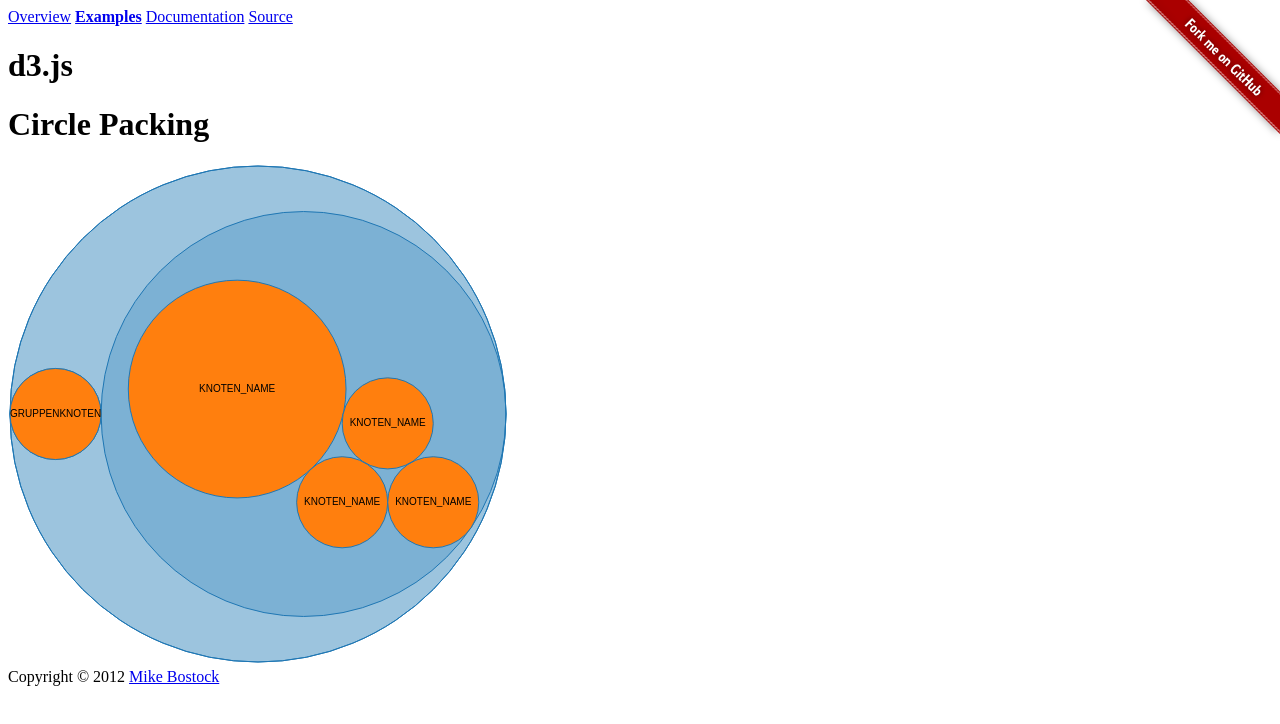
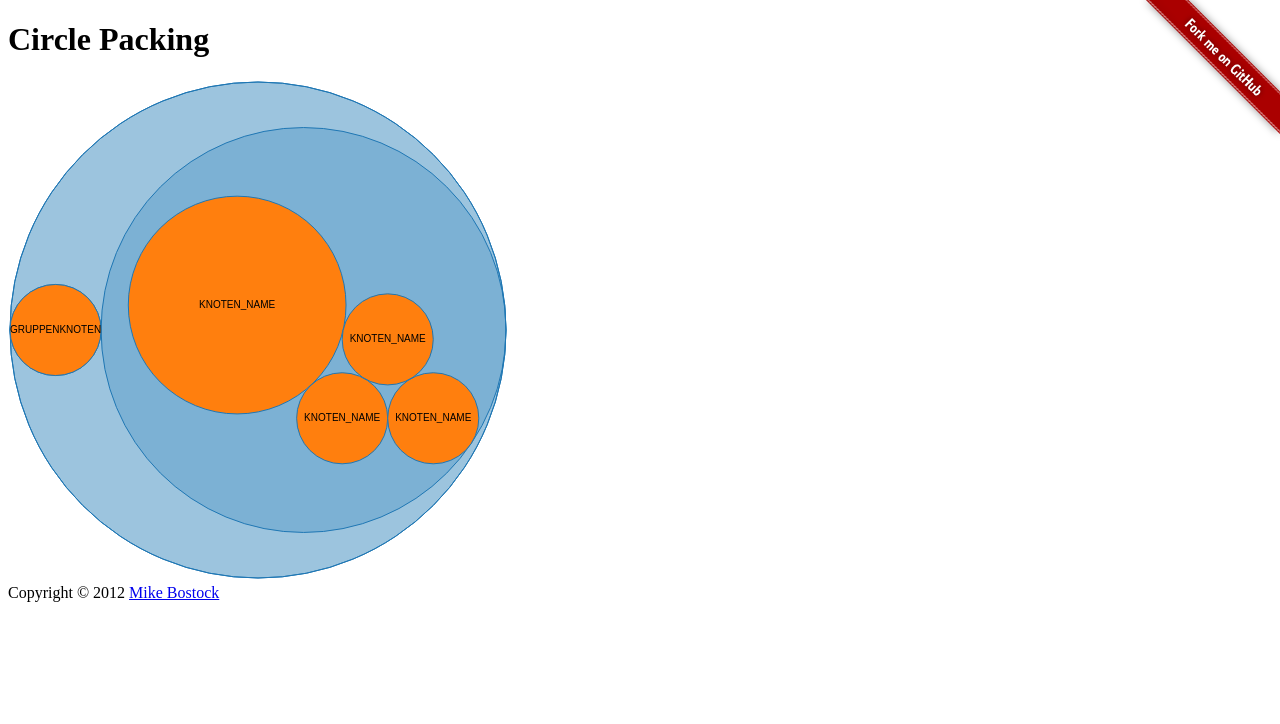
Before and after one commit to sasludwi/gt, a plain HTML site: page web/circlepack.html in a window 1280 px wide. Drawn offline with Linux system fonts and the light colour scheme.

Commit message:
Clear circlepack, change file permissions for bubbles

```diff
--- a/web/circlepack.html
+++ b/web/circlepack.html
@@ -11,18 +11,9 @@
   <body>
     <div class="body">
       <div class="content">
-        <div class="topbar">
-          <a href="http://d3js.org/">Overview</a>
-          <b><a href="https://github.com/mbostock/d3/wiki/Gallery">Examples</a></b>
-          <a href="https://github.com/mbostock/d3/wiki">Documentation</a>
-          <a href="https://github.com/mbostock/d3">Source</a>
-        </div>
-        <div class="sidebar">
-          <h1>d3.js</h1>
-        </div>
 
-<h1 id="circle_packing">Circle Packing</h1>
-<div class="gallery" id="chart"><link href="./circlepack_files/pack.css" rel="stylesheet" type="text/css"><script src="./circlepack_files/pack.js" type="text/javascript"> </script>
+        <h1 id="circle_packing">Circle Packing</h1>
+        <div class="gallery" id="chart"><link href="./circlepack_files/pack.css" rel="stylesheet" type="text/css"><script src="./circlepack_files/pack.js" type="text/javascript"> </script>
 
       </div>
       <div class="foot">Copyright © 2012 <a href="http://bost.ocks.org/mike/">Mike Bostock</a></div>
```
